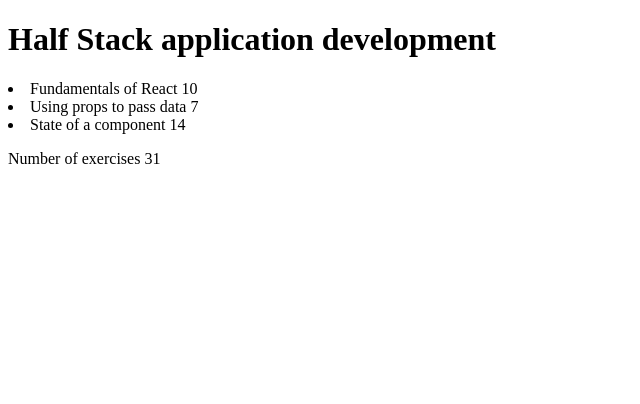
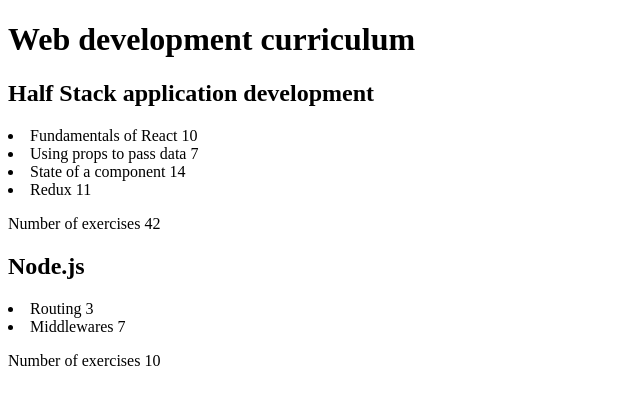
Before and after one commit to MinxinCheng0229/fullstackopen, a React (Create React App) app: page / in a window 1280 px wide. Shown: the top 404 px of the page, without its empty margins (0-640 px from the left). Built offline with nearby package versions, Linux system fonts and the light colour scheme.

Commit message:
Update App.js

```diff
--- a/src/App.js
+++ b/src/App.js
@@ -1,6 +1,6 @@
 const Header = (props) =>{
   return(
-    <h1>{props.course}</h1>
+    <h2>{props.course}</h2>
   )
 }
 const Content =(props) =>{
@@ -19,9 +19,10 @@
   )
 }
 const App = () => {
-const course = {
+const courses = [
+    {
+      name: 'Half Stack application development',
       id: 1,
-  name: 'Half Stack application development',
       parts: [
         {
           name: 'Fundamentals of React',
@@ -38,18 +39,46 @@
           exercises: 14,
           id: 3
         },
+        {
+          name: 'Redux',
+          exercises: 11,
+          id: 4
+        }
+      ]
+    },
+    {
+      name: 'Node.js',
+      id: 2,
+      parts: [
+        {
+          name: 'Routing',
+          exercises: 3,
+          id: 1
+        },
+        {
+          name: 'Middlewares',
+          exercises: 7,
+          id: 2
+        }
       ]
     }
+  ]
 const Course = (props) =>{
   return(
     <div>
+
       <Header course={props.course.name} />
       <Content parts={props.course.parts} />
       <Total parts={props.course.parts} />
     </div>
   )
 }
-return <Course course={course} />
+return (
+  <div>
+    <h1>Web development curriculum</h1>
+    {courses.map(course =><Course course={course} />)}
+  </div>
+  )
 }
 
 export default App
```
Lines whose indentation alone changed are shown as unchanged.
